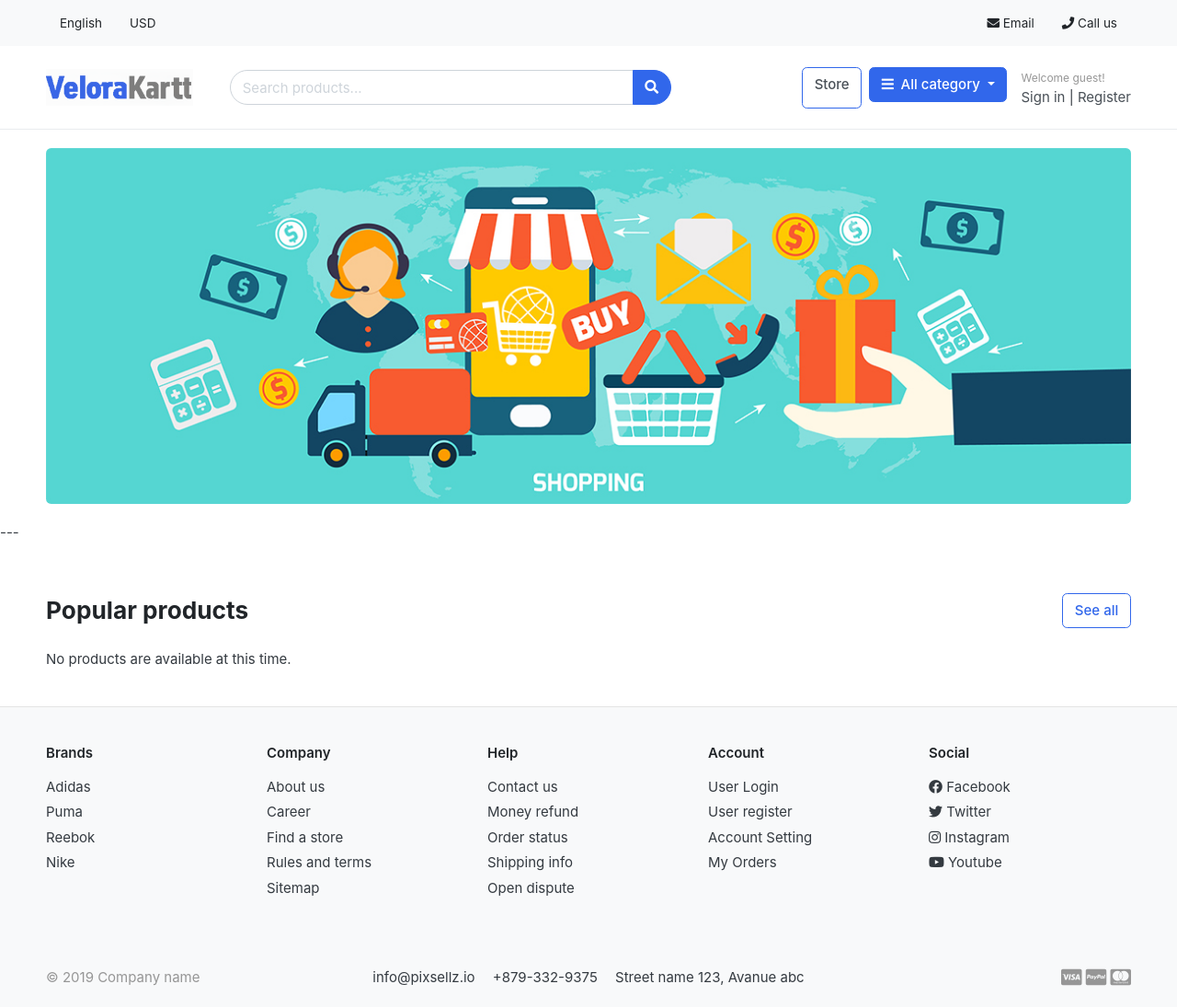
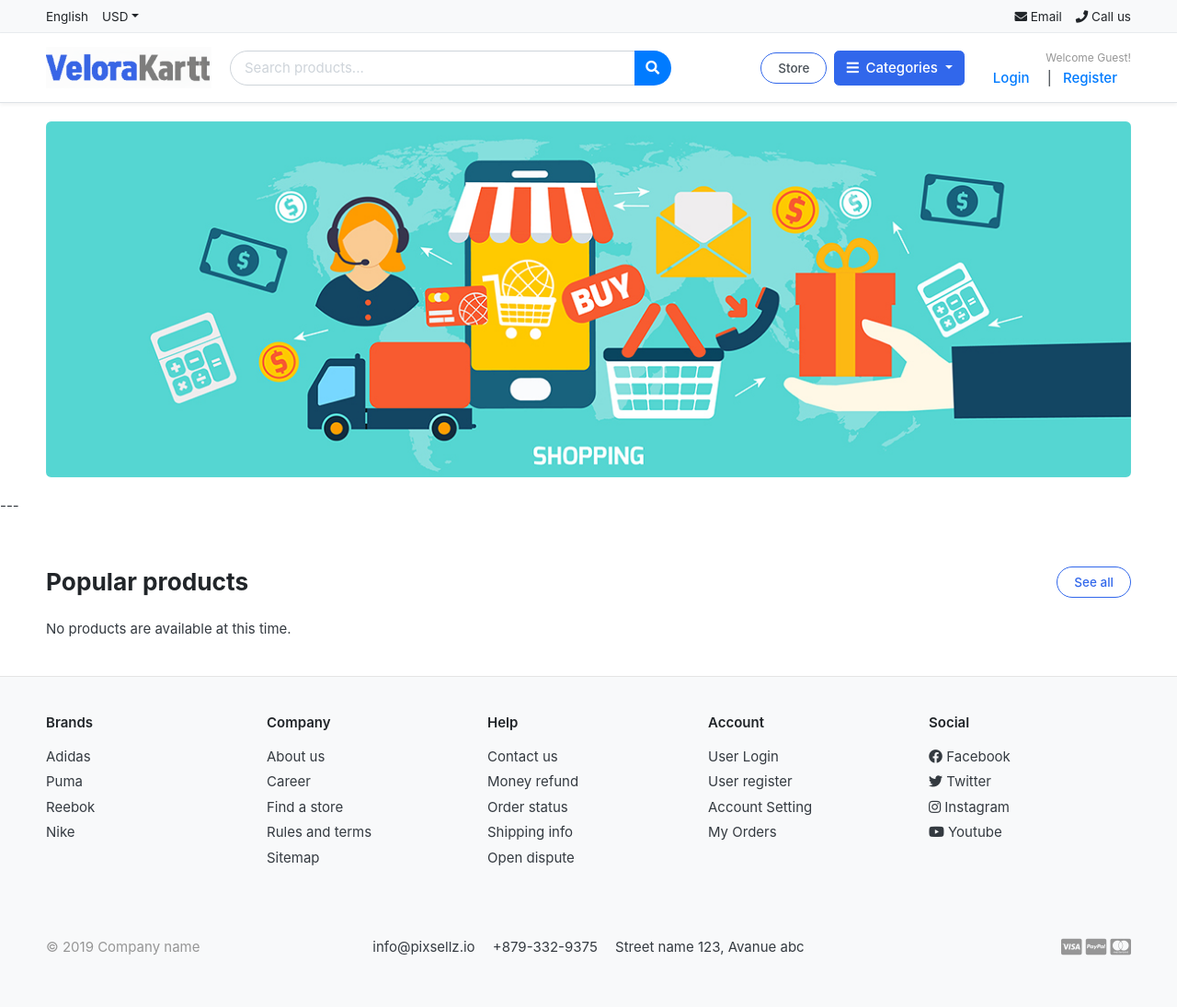
Before and after one commit to Ajay998/ecommerce-kart, a Django app: page / in a window 1280 px wide. Shown: the whole page at 92% size. After the commit the page ends 1039 px from the top, so only its background shows below. Run offline with Django 5.2, Linux system fonts and the light colour scheme; data that the repository does not hold is empty; some libraries are stand-ins or nearby versions; some web fonts are replaced.

Commit message:
Refactor navbar styles and structure for improved layout and user experience

```diff
--- a/VeloraKart/templates/includes/navbar.html
+++ b/VeloraKart/templates/includes/navbar.html
@@ -1,81 +1,134 @@
 {% load static %}
 
 <style>
-    /* General styles for a professional feel */
+    /* ======= General Navbar Styling ======= */
     .header-top {
-        background-color: #f8f9fa; /* Light grey background */
+        background-color: #f8f9fa;
+        font-size: 0.9rem;
+        border-bottom: 1px solid #e9ecef;
+    }
+
+    .header-main {
+        background-color: #fff;
+        border-bottom: 1px solid #dee2e6;
+        box-shadow: 0 2px 4px rgba(0,0,0,0.05);
+    }
+
+    .logo {
+        height: 45px;
+        transition: transform 0.3s ease;
+    }
+
+    .logo:hover {
+        transform: scale(1.05);
+    }
+
+    /* ======= Search Bar ======= */
+    .search-input {
+        border-radius: 50px 0 0 50px;
+        border: 1px solid #ced4da;
+        padding: 0.6rem 1rem;
+    }
+
+    .btn-search {
+        border-radius: 0 50px 50px 0;
+        background-color: #007bff;
+        border: none;
+        color: #fff;
+        transition: background-color 0.3s ease;
+    }
+
+    .btn-search:hover {
+        background-color: #0056b3;
+    }
+
+    /* ======= Navigation & Buttons ======= */
+    .nav-user-items a {
+        color: #495057;
+        text-decoration: none;
+        margin-right: 15px;
+        font-weight: 500;
+        transition: color 0.3s ease;
+    }
+
+    .nav-user-items a:hover {
+        color: #007bff;
+    }
+
+    .btn-outline-primary {
+        border-radius: 30px;
+        padding: 6px 18px;
+        font-size: 0.9rem;
+        transition: all 0.3s ease;
+    }
+
+    .btn-outline-primary:hover {
+        background-color: #007bff;
+        color: #fff;
+    }
+
+    .dropdown-menu {
         font-size: 0.9rem;
     }
-    .header-main {
-        background-color: #ffffff; /* White background for the main section */
-        border-bottom: 1px solid #e9ecef;
-    }
-    .logo {
-        height: 40px; /* Standardized logo size */
-    }
-    .search-input {
-        border-radius: 50px; /* Pill-shaped search bar */
-        border: 1px solid #ced4da;
-    }
-    .btn-search {
-        border-radius: 0 50px 50px 0; /* Matches the search bar */
-    }
-    .nav-user-items a {
-        color: #495057; /* Darker text for user links */
-        transition: color 0.3s ease;
-    }
-    .nav-user-items a:hover {
-        color: #007bff; /* Highlight on hover */
-    }
+
     .user-greeting {
-        font-weight: 500;
+        font-weight: 600;
         color: #343a40;
     }
-    .navbar-toggler {
-        border: none;
+
+    .auth-links a {
+        color: #007bff;
+        font-weight: 500;
+        margin-left: 8px;
+    }
+
+    .auth-links a:hover {
+        text-decoration: underline;
     }
 </style>
 
 <header>
+    <!-- ======= Header Top Bar ======= -->
     <div class="header-top py-2 d-none d-md-block">
         <div class="container d-flex justify-content-between">
             <ul class="list-unstyled d-flex mb-0">
-                <li class="nav-item dropdown">
-                    <a href="#" class="nav-link text-dark">English</a>
+                <li class="nav-item mr-3">
+                    <a href="#" class="nav-link text-dark p-0">English</a>
                 </li>
                 <li class="nav-item dropdown">
-                    <a href="#" class="nav-link text-dark" data-toggle="dropdown">
-                        USD
-                    </a>
-                    <ul class="dropdown-menu small">
-                        <li><a class="dropdown-item" href="#">EUR</a></li>
-                        <li><a class="dropdown-item" href="#">AED</a></li>
-                        <li><a class="dropdown-item" href="#">RUBL</a></li>
-                    </ul>
+                    <a href="#" class="nav-link text-dark dropdown-toggle p-0" data-toggle="dropdown">USD</a>
+                    <div class="dropdown-menu small">
+                        <a class="dropdown-item" href="#">EUR</a>
+                        <a class="dropdown-item" href="#">INR</a>
+                        <a class="dropdown-item" href="#">AED</a>
+                    </div>
                 </li>
             </ul>
             <ul class="list-unstyled d-flex mb-0">
-                <li><a href="#" class="nav-link text-dark"><i class="fa fa-envelope"></i> Email</a></li>
-                <li><a href="#" class="nav-link text-dark"><i class="fa fa-phone"></i> Call us</a></li>
+                <li><a href="#" class="nav-link text-dark p-0 mr-3"><i class="fa fa-envelope"></i> Email</a></li>
+                <li><a href="#" class="nav-link text-dark p-0"><i class="fa fa-phone"></i> Call us</a></li>
             </ul>
         </div>
     </div>
 
-    <div class="header-main py-4">
+    <!-- ======= Main Header ======= -->
+    <div class="header-main py-3">
         <div class="container">
             <div class="row align-items-center">
+                <!-- Logo -->
                 <div class="col-lg-2 col-md-3 col-6">
-                    <a href="{% url 'home' %}" class="d-flex align-items-center">
-                        <img class="logo" src="{% static './images/logo5.png' %}" alt="Logo">
+                    <a href="{% url 'home' %}">
+                        <img class="logo" src="{% static 'images/logo5.png' %}" alt="Logo">
                     </a>
                 </div>
 
+                <!-- Search Bar -->
                 <div class="col-lg-5 col-md-6 col-12 order-lg-2 order-3 mt-3 mt-md-0">
                     <form action="{% url 'search' %}" class="d-flex" method="GET">
                         <div class="input-group">
                             <input type="text" class="form-control search-input" placeholder="Search products..." name="keyword">
                             <div class="input-group-append">
-                                <button class="btn btn-primary btn-search" type="submit">
+                                <button class="btn btn-search" type="submit">
                                     <i class="fa fa-search"></i>
                                 </button>
                             </div>
@@ -83,13 +136,15 @@
                     </form>
                 </div>
 
+                <!-- User Navigation -->
                 <div class="col-lg-5 col-md-3 col-6 d-flex justify-content-end order-lg-3 order-2">
-                    <div class="d-flex nav-user-items">
+                    <div class="d-flex align-items-center nav-user-items">
                         <a href="{% url 'store' %}" class="btn btn-outline-primary mr-2">Store</a>
 
-                        <div class="dropdown">
-                            <button type="button" class="btn btn-primary dropdown-toggle" data-toggle="dropdown" aria-haspopup="true" aria-expanded="false">
-                                <i class="fa fa-bars mr-1"></i> All category
+                        <!-- Category Dropdown -->
+                        <div class="dropdown mr-3">
+                            <button type="button" class="btn btn-primary dropdown-toggle" data-toggle="dropdown">
+                                <i class="fa fa-bars mr-1"></i> Categories
                             </button>
                             <div class="dropdown-menu">
                                 <a class="dropdown-item" href="{% url 'store' %}">All Products</a>
@@ -99,15 +154,18 @@
                             </div>
                         </div>
 
-                        <div class="ml-3 d-none d-sm-block">
-                            {% if user.id is None %}
+                        <!-- Authentication Section -->
+                        <div class="ml-2 text-right">
+                            {% if user.is_authenticated %}
                                 <div class="widget-header">
-                                    <small class="text-muted">Welcome guest!</small><br>
-                                    <a href="{% url 'login' %}">Sign in</a> | <a href="{% url 'register' %}">Register</a>
+                                    <small class="text-muted">Welcome, <span class="user-greeting">{{ user.first_name }}</span></small><br>
+                                    <a href="{% url 'logout' %}" class="text-danger small">Logout</a>
                                 </div>
                             {% else %}
-                                <div class="widget-header">
-                                    <small class="text-muted">Welcome <span class="user-greeting">{{ user.first_name }}</span>!</small>
+                                <div class="widget-header auth-links">
+                                    <small class="text-muted">Welcome Guest!</small><br>
+                                    <a href="">Login</a> |
+                                    <a href="">Register</a>
                                 </div>
                             {% endif %}
                         </div>
```
